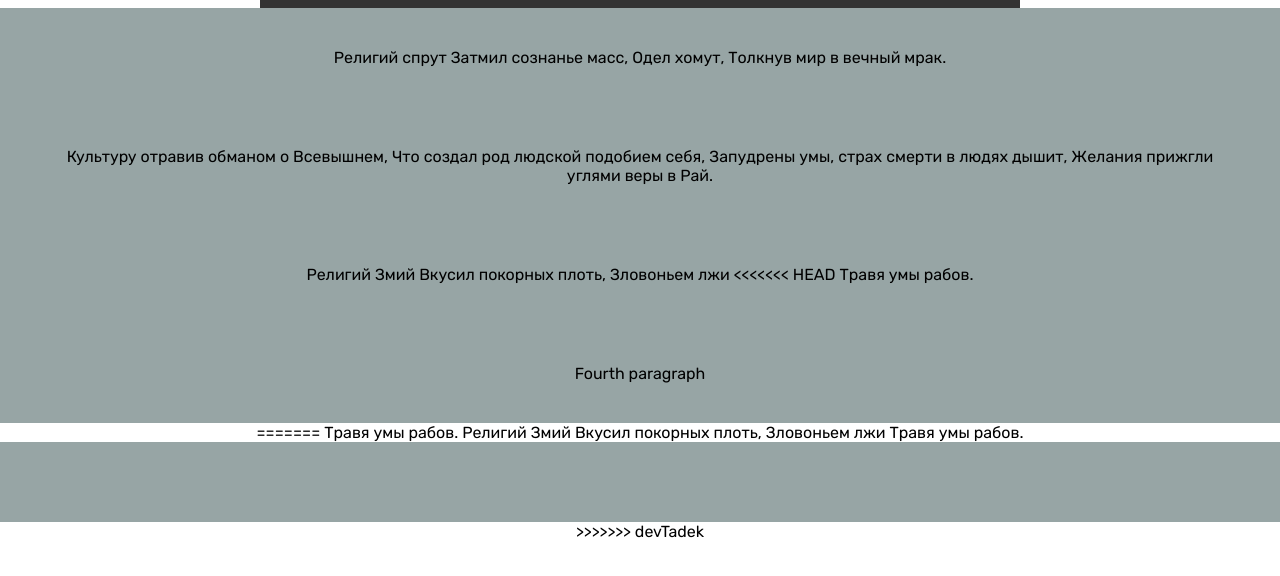
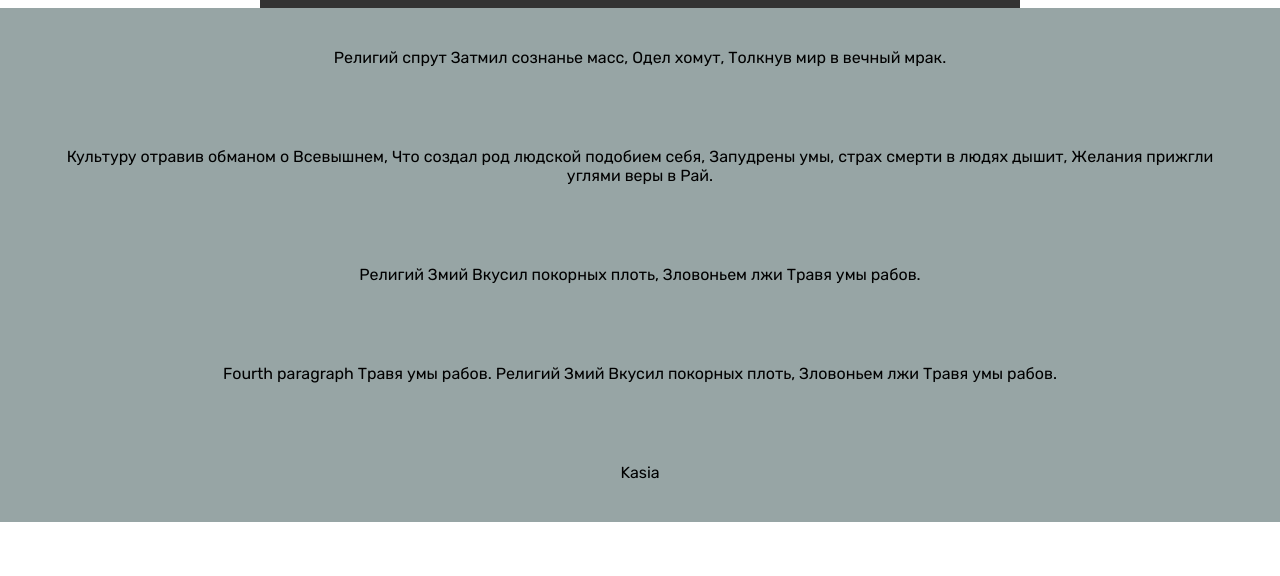
Before and after one commit to srikaratal/song, a plain HTML site: page index.html in a window 1280 px wide. Shown: the part 90-666 px from the top of the page. Drawn offline with Linux system fonts and the light colour scheme.

Commit message:
add Kasia title ass Kasia paragraph

```diff
--- a/index.html
+++ b/index.html
@@ -2,7 +2,7 @@
 <html>
   <head>
     <meta charset="utf-8">
-    <title>New Title</title>
+    <title>New Title Kasia</title>
     <link rel="stylesheet" href="css/style.css">
   </head>
   <body class="everything">
@@ -18,15 +18,13 @@
     <p>Религий Змий
         Вкусил покорных плоть,
         Зловоньем лжи
-<<<<<<< HEAD
         Травя умы рабов. </p>
-    <p>Fourth paragraph</p>
-=======
+    <p>Fourth paragraph
         Травя умы рабов.
         Религий Змий
         Вкусил покорных плоть,
         Зловоньем лжи
         Травя умы рабов.  </p>
->>>>>>> devTadek
+    <p>Kasia</p>
   </body>
 </html>
```
